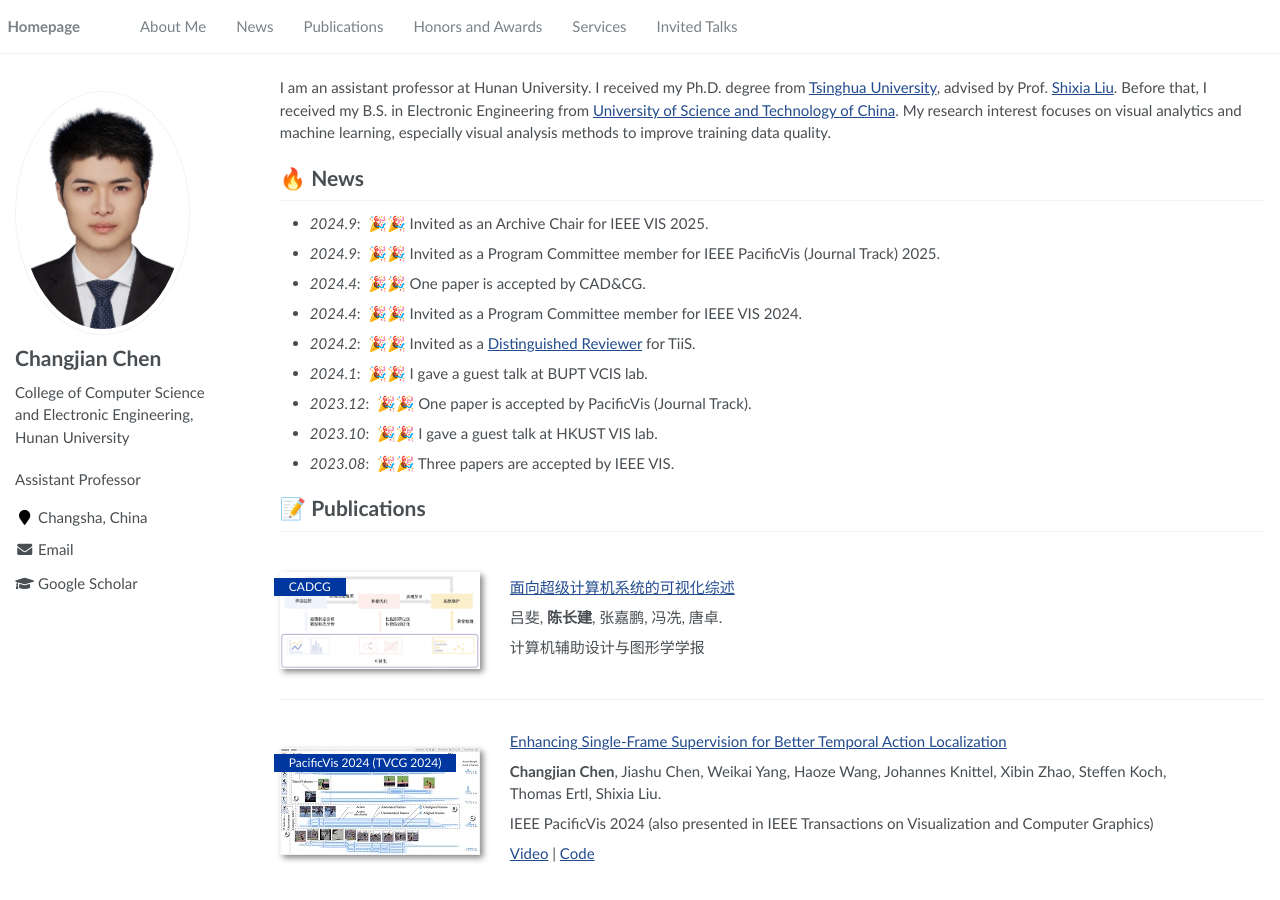
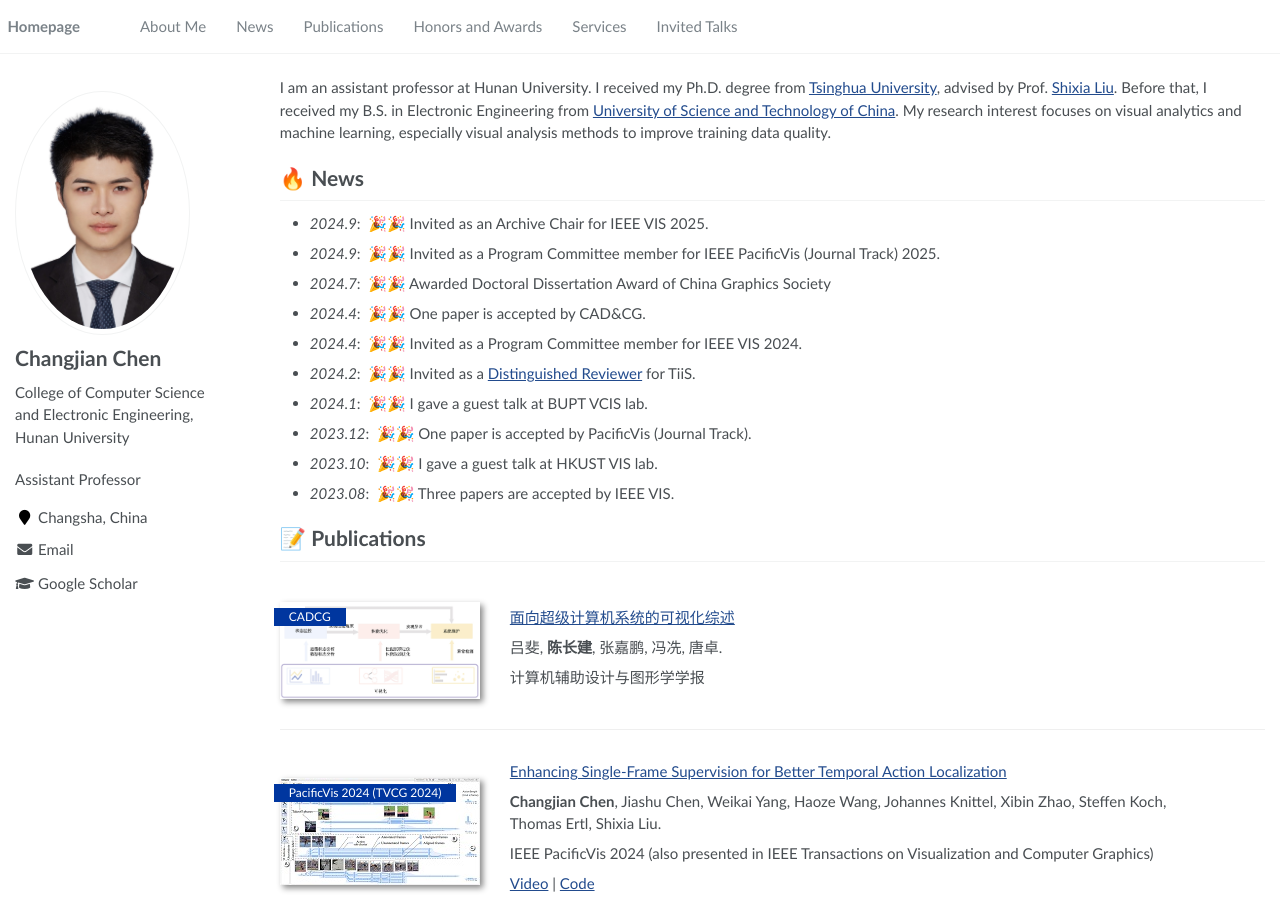
Before and after one commit to changjianchen/changjianchen.github.io, a Jekyll site: the page built from _pages/about.md, in a window 1280 px wide and 900 px high. Built offline with Jekyll 4.4.1, drawn with Linux system fonts in a browser that asks for light colours; some of the changed text lies outside the part shown.

Commit message:
Update about.md

```diff
--- a/_pages/about.md
+++ b/_pages/about.md
@@ -28,6 +28,7 @@
 # 🔥 News
 - *2024.9*: &nbsp;🎉🎉 Invited as an Archive Chair for IEEE VIS 2025.
 - *2024.9*: &nbsp;🎉🎉 Invited as a Program Committee member for IEEE PacificVis (Journal Track) 2025.
+- *2024.7*: &nbsp;🎉🎉 Awarded Doctoral Dissertation Award of China Graphics Society
 - *2024.4*: &nbsp;🎉🎉 One paper is accepted by CAD&CG.
 - *2024.4*: &nbsp;🎉🎉 Invited as a Program Committee member for IEEE VIS 2024.
 - *2024.2*: &nbsp;🎉🎉 Invited as a [Distinguished Reviewer](https://dl.acm.org/journal/tiis/editorial-board) for TiiS.
@@ -234,6 +235,7 @@
 <!-- - [Lorem ipsum dolor sit amet, consectetur adipiscing elit. Vivamus ornare aliquet ipsum, ac tempus justo dapibus sit amet](https://github.com), A, B, C, **CVPR 2020** -->
 
 # 🎖 Honors and Awards
+- *2024,07* Doctoral Dissertation Award, China Graphics Society
 - *2022.06* Outstanding Graduates, School of Software, Tsinghua University.
 - *2021.09* First-class outstanding student scholarship, Tsinghua University.
 - *2020.09* First-class outstanding student scholarship, Tsinghua University.
```
